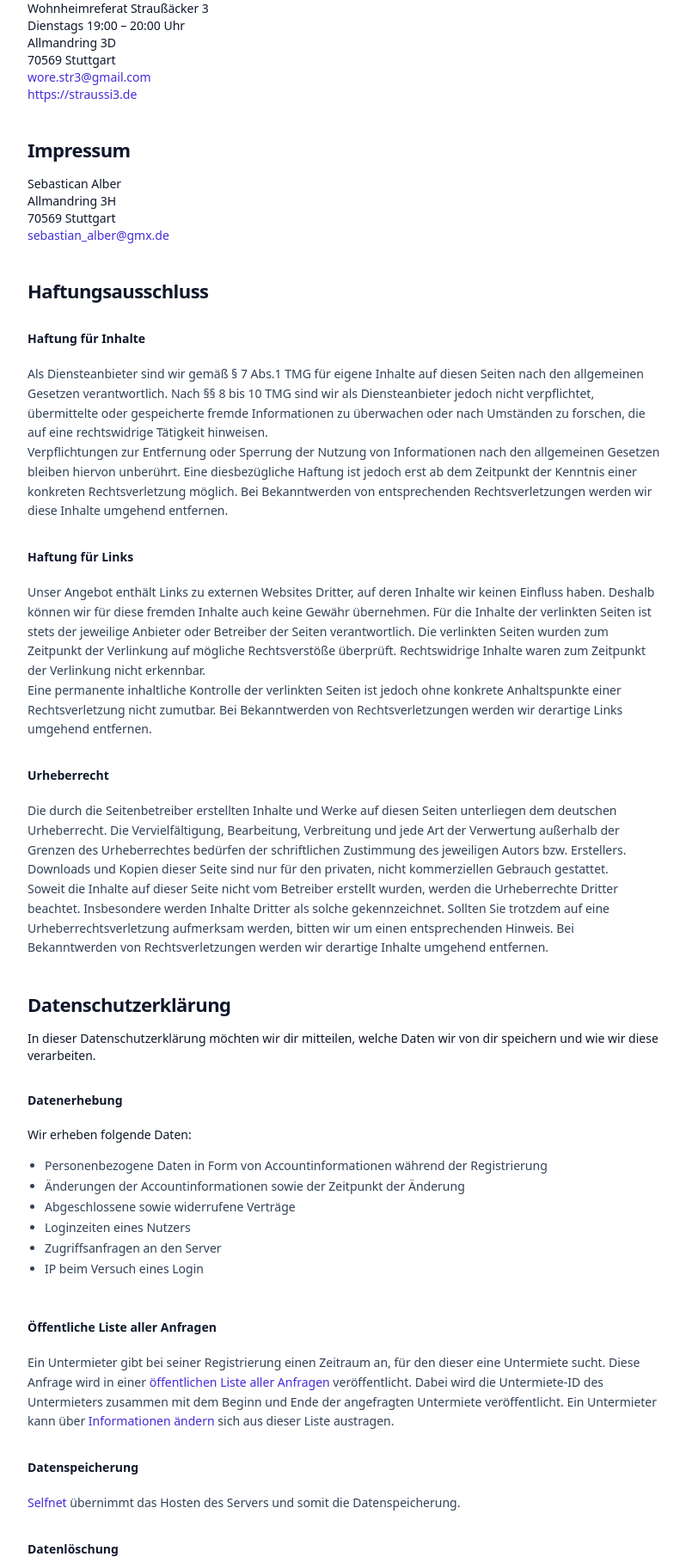
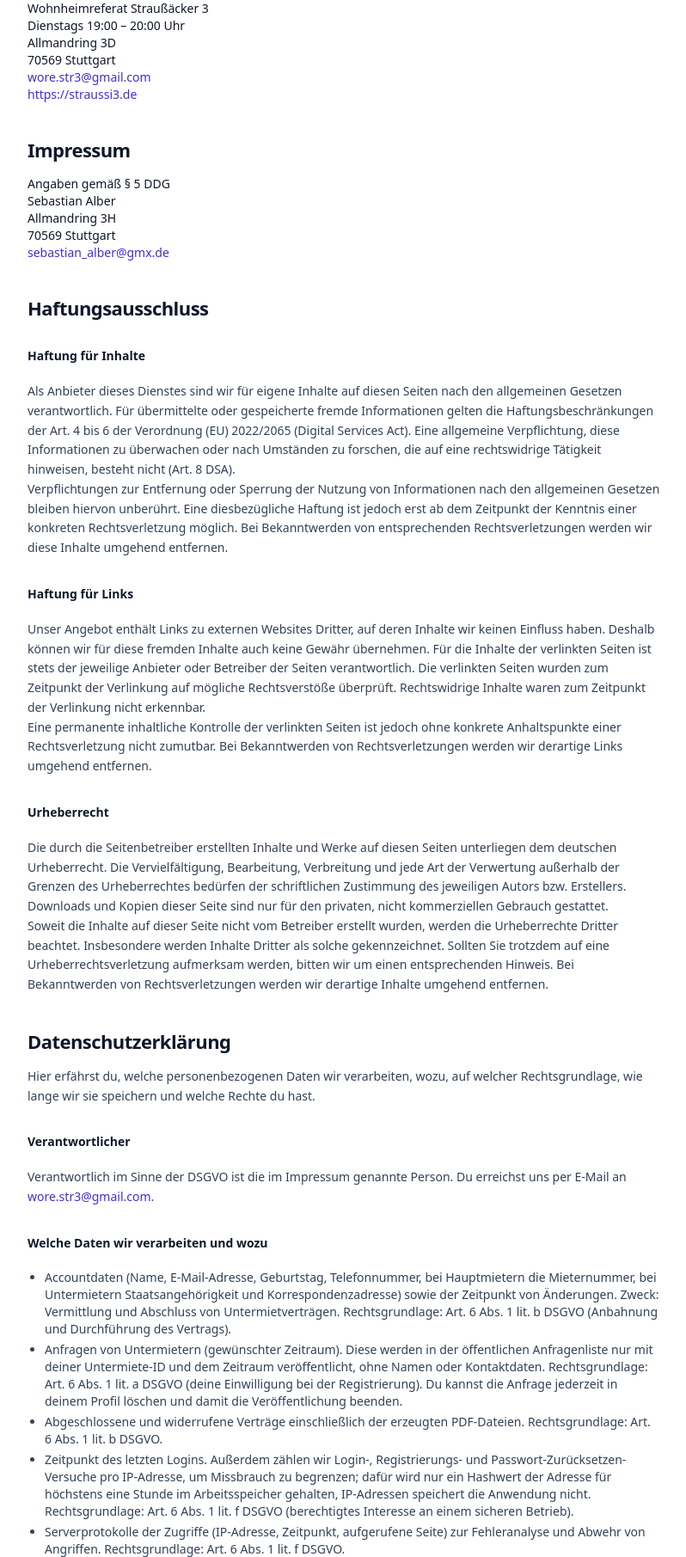
Before and after one commit to milesstoetzner/straussi3-subtenancy, a Django app: page /impressum/ in a window 1280 px wide. Shown: the part 178-1989 px from the top of the page at 86% size, without its empty margins (240-1038 px from the left). Run offline with Django 5.2, Linux system fonts and the light colour scheme; style sheets or scripts are compiled from the project's sources; parts of the project's set-up code (start-up, migrations or seed data) failed here and were passed over.

Commit message:
legal: Impressum and privacy policy updated (DDG/DSA references, GDPR Art. 13 information, retention and rate limiter as implemented), German only

```diff
--- a/tenants/templates/subtenancy/legal_notice.html
+++ b/tenants/templates/subtenancy/legal_notice.html
@@ -17,7 +17,8 @@
         <div class="card-body">
             <h5 class="card-title">Impressum</h5>
 
-            <p>Sebastican Alber<br>Allmandring 3H<br>70569 Stuttgart<br>
+            <p>Angaben gemäß § 5 DDG<br>
+                Sebastian Alber<br>Allmandring 3H<br>70569 Stuttgart<br>
                 <a href="mailto:sebastian_alber@gmx.de">sebastian_alber@gmx.de</a><br>
             </p>
         </div>
@@ -29,131 +30,90 @@
 
             <h6>Haftung für Inhalte</h6>
 
-            <p class="text-block">Als Diensteanbieter sind wir gemäß § 7 Abs.1 TMG für eigene Inhalte auf diesen Seiten
-                nach den
-                allgemeinen Gesetzen verantwortlich. Nach §§ 8 bis 10 TMG sind wir als Diensteanbieter jedoch
-                nicht
-                verpflichtet, übermittelte oder gespeicherte fremde Informationen zu überwachen oder nach
-                Umständen
-                zu forschen, die auf eine rechtswidrige Tätigkeit hinweisen.<br>
-
+            <p class="text-block">Als Anbieter dieses Dienstes sind wir für eigene Inhalte auf diesen Seiten nach den
+                allgemeinen Gesetzen verantwortlich. Für übermittelte oder gespeicherte fremde Informationen gelten die
+                Haftungsbeschränkungen der Art. 4 bis 6 der Verordnung (EU) 2022/2065 (Digital Services Act). Eine
+                allgemeine Verpflichtung, diese Informationen zu überwachen oder nach Umständen zu forschen, die auf
+                eine rechtswidrige Tätigkeit hinweisen, besteht nicht (Art. 8 DSA).<br>
                 Verpflichtungen zur Entfernung oder Sperrung der Nutzung von Informationen nach den allgemeinen
-                Gesetzen bleiben hiervon unberührt. Eine diesbezügliche Haftung ist jedoch erst ab dem Zeitpunkt
-                der
+                Gesetzen bleiben hiervon unberührt. Eine diesbezügliche Haftung ist jedoch erst ab dem Zeitpunkt der
                 Kenntnis einer konkreten Rechtsverletzung möglich. Bei Bekanntwerden von entsprechenden
                 Rechtsverletzungen werden wir diese Inhalte umgehend entfernen.</p>
-
 
             <h6>Haftung für Links</h6>
 
             <p class="text-block">Unser Angebot enthält Links zu externen Websites Dritter, auf deren Inhalte wir keinen
-                Einfluss
-                haben. Deshalb können wir für diese fremden Inhalte auch keine Gewähr übernehmen. Für die
-                Inhalte
-                der verlinkten Seiten ist stets der jeweilige Anbieter oder Betreiber der Seiten verantwortlich.
-                Die
-                verlinkten Seiten wurden zum Zeitpunkt der Verlinkung auf mögliche Rechtsverstöße überprüft.
-                Rechtswidrige Inhalte waren zum Zeitpunkt der Verlinkung nicht erkennbar.<br>
-
-                Eine permanente inhaltliche Kontrolle der verlinkten Seiten ist jedoch ohne konkrete
-                Anhaltspunkte
-                einer Rechtsverletzung nicht zumutbar. Bei Bekanntwerden von Rechtsverletzungen werden wir
-                derartige
+                Einfluss haben. Deshalb können wir für diese fremden Inhalte auch keine Gewähr übernehmen. Für die
+                Inhalte der verlinkten Seiten ist stets der jeweilige Anbieter oder Betreiber der Seiten
+                verantwortlich. Die verlinkten Seiten wurden zum Zeitpunkt der Verlinkung auf mögliche Rechtsverstöße
+                überprüft. Rechtswidrige Inhalte waren zum Zeitpunkt der Verlinkung nicht erkennbar.<br>
+                Eine permanente inhaltliche Kontrolle der verlinkten Seiten ist jedoch ohne konkrete Anhaltspunkte
+                einer Rechtsverletzung nicht zumutbar. Bei Bekanntwerden von Rechtsverletzungen werden wir derartige
                 Links umgehend entfernen.</p>
-
 
             <h6>Urheberrecht</h6>
 
             <p class="text-block">Die durch die Seitenbetreiber erstellten Inhalte und Werke auf diesen Seiten
-                unterliegen dem
-                deutschen Urheberrecht. Die Vervielfältigung, Bearbeitung, Verbreitung und jede Art der
-                Verwertung
-                außerhalb der Grenzen des Urheberrechtes bedürfen der schriftlichen Zustimmung des jeweiligen
-                Autors
-                bzw. Erstellers. Downloads und Kopien dieser Seite sind nur für den privaten, nicht
-                kommerziellen
-                Gebrauch gestattet.<br>
-
-                Soweit die Inhalte auf dieser Seite nicht vom Betreiber erstellt wurden, werden die
-                Urheberrechte
-                Dritter beachtet. Insbesondere werden Inhalte Dritter als solche gekennzeichnet. Sollten Sie
-                trotzdem auf eine Urheberrechtsverletzung aufmerksam werden, bitten wir um einen entsprechenden
-                Hinweis. Bei Bekanntwerden von Rechtsverletzungen werden wir derartige Inhalte umgehend
-                entfernen.</p>
+                unterliegen dem deutschen Urheberrecht. Die Vervielfältigung, Bearbeitung, Verbreitung und jede Art
+                der Verwertung außerhalb der Grenzen des Urheberrechtes bedürfen der schriftlichen Zustimmung des
+                jeweiligen Autors bzw. Erstellers. Downloads und Kopien dieser Seite sind nur für den privaten, nicht
+                kommerziellen Gebrauch gestattet.<br>
+                Soweit die Inhalte auf dieser Seite nicht vom Betreiber erstellt wurden, werden die Urheberrechte
+                Dritter beachtet. Insbesondere werden Inhalte Dritter als solche gekennzeichnet. Sollten Sie trotzdem
+                auf eine Urheberrechtsverletzung aufmerksam werden, bitten wir um einen entsprechenden Hinweis. Bei
+                Bekanntwerden von Rechtsverletzungen werden wir derartige Inhalte umgehend entfernen.</p>
         </div>
     </div>
-
 
     <div class="card">
         <div class="card-body">
             <h5 class="card-title">Datenschutzerklärung</h5>
 
-            <p>In dieser Datenschutzerklärung möchten wir dir mitteilen, welche Daten wir von dir speichern und
-                wie wir diese verarbeiten.</p>
+            <p class="text-block">Hier erfährst du, welche personenbezogenen Daten wir verarbeiten, wozu, auf welcher Rechtsgrundlage, wie lange wir sie speichern und welche Rechte du hast.</p>
 
-            <h6>Datenerhebung</h6>
+            <h6>Verantwortlicher</h6>
 
-            <p>Wir erheben folgende Daten:
+            <p class="text-block">Verantwortlich im Sinne der DSGVO ist die im Impressum genannte Person. Du erreichst uns per E-Mail an <a href="mailto:wore.str3@gmail.com">wore.str3@gmail.com</a>.</p>
+
+            <h6>Welche Daten wir verarbeiten und wozu</h6>
+
             <ul>
-                <li>Personenbezogene Daten in Form von Accountinformationen während der Registrierung</li>
-                <li>Änderungen der Accountinformationen sowie der Zeitpunkt der Änderung</li>
-                <li>Abgeschlossene sowie widerrufene Verträge</li>
-                <li>Loginzeiten eines Nutzers</li>
-                <li>Zugriffsanfragen an den Server</li>
-                <li>IP beim Versuch eines Login</li>
+                <li>Accountdaten (Name, E-Mail-Adresse, Geburtstag, Telefonnummer, bei Hauptmietern die Mieternummer, bei Untermietern Staatsangehörigkeit und Korrespondenzadresse) sowie der Zeitpunkt von Änderungen. Zweck: Vermittlung und Abschluss von Untermietverträgen. Rechtsgrundlage: Art. 6 Abs. 1 lit. b DSGVO (Anbahnung und Durchführung des Vertrags).</li>
+                <li>Anfragen von Untermietern (gewünschter Zeitraum). Diese werden in der öffentlichen Anfragenliste nur mit deiner Untermiete-ID und dem Zeitraum veröffentlicht, ohne Namen oder Kontaktdaten. Rechtsgrundlage: Art. 6 Abs. 1 lit. a DSGVO (deine Einwilligung bei der Registrierung). Du kannst die Anfrage jederzeit in deinem Profil löschen und damit die Veröffentlichung beenden.</li>
+                <li>Abgeschlossene und widerrufene Verträge einschließlich der erzeugten PDF-Dateien. Rechtsgrundlage: Art. 6 Abs. 1 lit. b DSGVO.</li>
+                <li>Zeitpunkt des letzten Logins. Außerdem zählen wir Login-, Registrierungs- und Passwort-Zurücksetzen-Versuche pro IP-Adresse, um Missbrauch zu begrenzen; dafür wird nur ein Hashwert der Adresse für höchstens eine Stunde im Arbeitsspeicher gehalten, IP-Adressen speichert die Anwendung nicht. Rechtsgrundlage: Art. 6 Abs. 1 lit. f DSGVO (berechtigtes Interesse an einem sicheren Betrieb).</li>
+                <li>Serverprotokolle der Zugriffe (IP-Adresse, Zeitpunkt, aufgerufene Seite) zur Fehleranalyse und Abwehr von Angriffen. Rechtsgrundlage: Art. 6 Abs. 1 lit. f DSGVO.</li>
             </ul>
-            </p>
 
+            <p class="text-block">Die Angaben bei der Registrierung sind erforderlich; ohne sie können wir keinen Account anlegen und keinen Vertrag vermitteln.</p>
 
-            <h6>Öffentliche Liste aller Anfragen</h6>
+            <h6>Empfänger der Daten</h6>
 
-            <p class="text-block">Ein Untermieter gibt bei seiner Registrierung einen Zeitraum an, für den dieser eine
-                Untermiete
-                sucht. Diese Anfrage wird in einer <a href="{% url 'Requests' %}" target="_blank">öffentlichen
-                    Liste aller Anfragen</a> veröffentlicht. Dabei wird die Untermiete-ID des Untermieters
-                zusammen mit dem Beginn und Ende der angefragten Untermiete veröffentlicht.
-                Ein Untermieter kann über <a href="{% url 'ProfileUpdate' %}" target="_blank">Informationen
-                    ändern</a> sich aus dieser Liste austragen.</p>
+            <ul>
+                <li>Selfnet e.V. betreibt den Server und den E-Mail-Versand in unserem Auftrag (Auftragsverarbeitung, Art. 28 DSGVO). <a href="https://www.selfnet.de/" target="_blank">selfnet.de</a></li>
+                <li>Studierendenwerk Stuttgart: Wir vermitteln die Untermiete im Auftrag des Studierendenwerks. Es erhält die Vertragsdaten, insbesondere die zuständige Sachbearbeitung und der Hausmeister des Wohnheims. <a href="https://www.studierendenwerk-stuttgart.de/" target="_blank">studierendenwerk-stuttgart.de</a></li>
+                <li>Hauptmieter: Wenn ein Hauptmieter dich als Untermieter kontaktiert, senden wir dir seine Kontaktdaten per E-Mail. Deine Kontaktdaten geben wir dabei nicht an den Hauptmieter weiter.</li>
+            </ul>
 
+            <h6>Speicherdauer</h6>
 
-            <h6>Datenspeicherung</h6>
+            <ul>
+                <li>Verträge: drei Jahre nach Erstellung des Vertrags</li>
+                <li>Hauptmieter: wenn keine Verträge bestehen und seit sechs Monaten kein Login erfolgte</li>
+                <li>Untermieter: wenn keine Verträge bestehen, seit sechs Monaten kein Login erfolgte und der Beginn der Anfrage mehr als sechs Monate zurückliegt</li>
+                <li>Serverprotokolle: kurzfristig, soweit zur Fehleranalyse nötig</li>
+            </ul>
 
-            <p class="text-block"><a href="https://www.selfnet.de/" target="_blank">Selfnet</a> übernimmt das Hosten des
-                Servers und somit die Datenspeicherung.</p>
+            <h6>Deine Rechte</h6>
 
-            <h6>Datenlöschung</h6>
+            <p class="text-block">Du hast das Recht auf Auskunft über deine Daten (Art. 15 DSGVO), auf Berichtigung (Art. 16), Löschung (Art. 17), Einschränkung der Verarbeitung (Art. 18), Datenübertragbarkeit (Art. 20) und Widerspruch gegen Verarbeitungen auf Grundlage berechtigter Interessen (Art. 21). Eine erteilte Einwilligung kannst du jederzeit mit Wirkung für die Zukunft widerrufen. Deine Account- und Anfragedaten kannst du selbst in deinem Profil ändern; für alles Weitere schreib uns eine E-Mail.</p>
 
-            <p>Wir löschen wie folgt Daten:
-            <ul>
-                <li>Verträge: seit 3 Jahre beendet</li>
-                <li>Hauptmieter: keine Verträge und seit 6 Monaten nicht eingeloggt</li>
-                <li>Untermieter: keine Verträge, seit 6 Monaten nicht eingeloggt und Ende der Anfrage älter als 6 Monate</li>
-            </ul>
-            </p>
-
-
-            <h6>Weitergabe der Daten an das SWS</h6>
-
-            <p class="text-block">Wir handeln im Auftrag des <a href="http://studierendenwerk-stuttgart.de/"
-                                                                target="_blank">Studierendenwerk
-                Stuttgart</a>. Daher hat dieses Zugriff auf die erhobenen Daten - insbesondere unsere
-                Sachbearbeiterin beim SWS sowie der Hausmeister unseres Wohnheimes.</p>
-
-
-            <h6>Kontaktaufnahme</h6>
-
-            <p class="text-block">Ein Hauptmieter kann einen möglichen Untermieter seine Kontaktdaten zukommen lassen.
-                Dabei geben wir keine Kontaktdaten des möglichen Untermieters an den Hauptmieter weiter. Eine
-                Kontaktaufnahme wird nur mit der Zustimmung des Hauptmieters durchgeführt.</p>
-
+            <p class="text-block">Du hast außerdem das Recht, dich bei einer Datenschutz-Aufsichtsbehörde zu beschweren, zum Beispiel beim Landesbeauftragten für den Datenschutz und die Informationsfreiheit Baden-Württemberg.</p>
 
             <h6>Cookies</h6>
 
-            <p class="text-block">Wir verwenden Cookies für Sitzungen und als CSRF Schutz. Zusäztlich werden Cookies von
-                Cloudflare und jQuery gesetzt.</p>
-
+            <p class="text-block">Wir verwenden ausschließlich technisch notwendige Cookies: für die Sitzung nach dem Login, zum Schutz vor Cross-Site-Request-Forgery und zum Speichern der gewählten Sprache. Sie erfordern keine Einwilligung (§ 25 Abs. 2 TDDDG). Es werden keine Cookies zu Analyse- oder Werbezwecken gesetzt.</p>
         </div>
-
     </div>
 
 {% endblock %}
```
